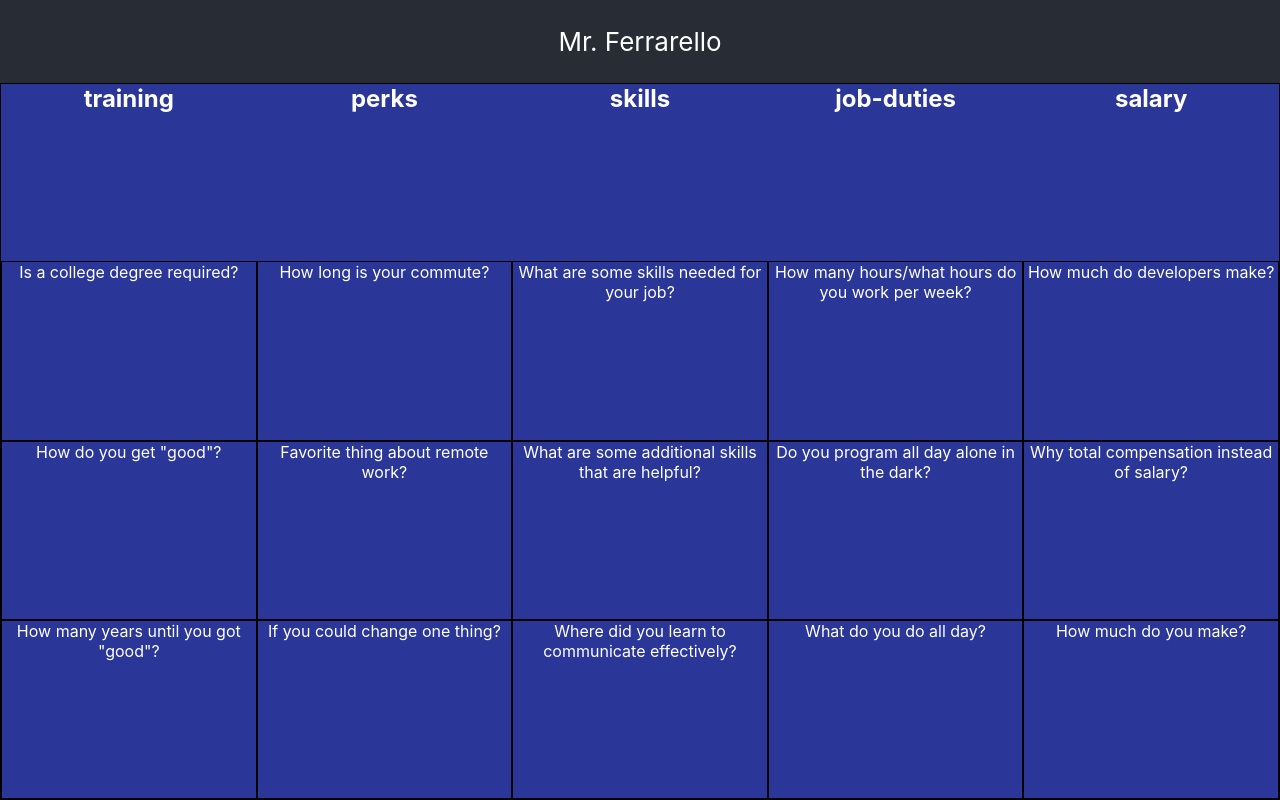
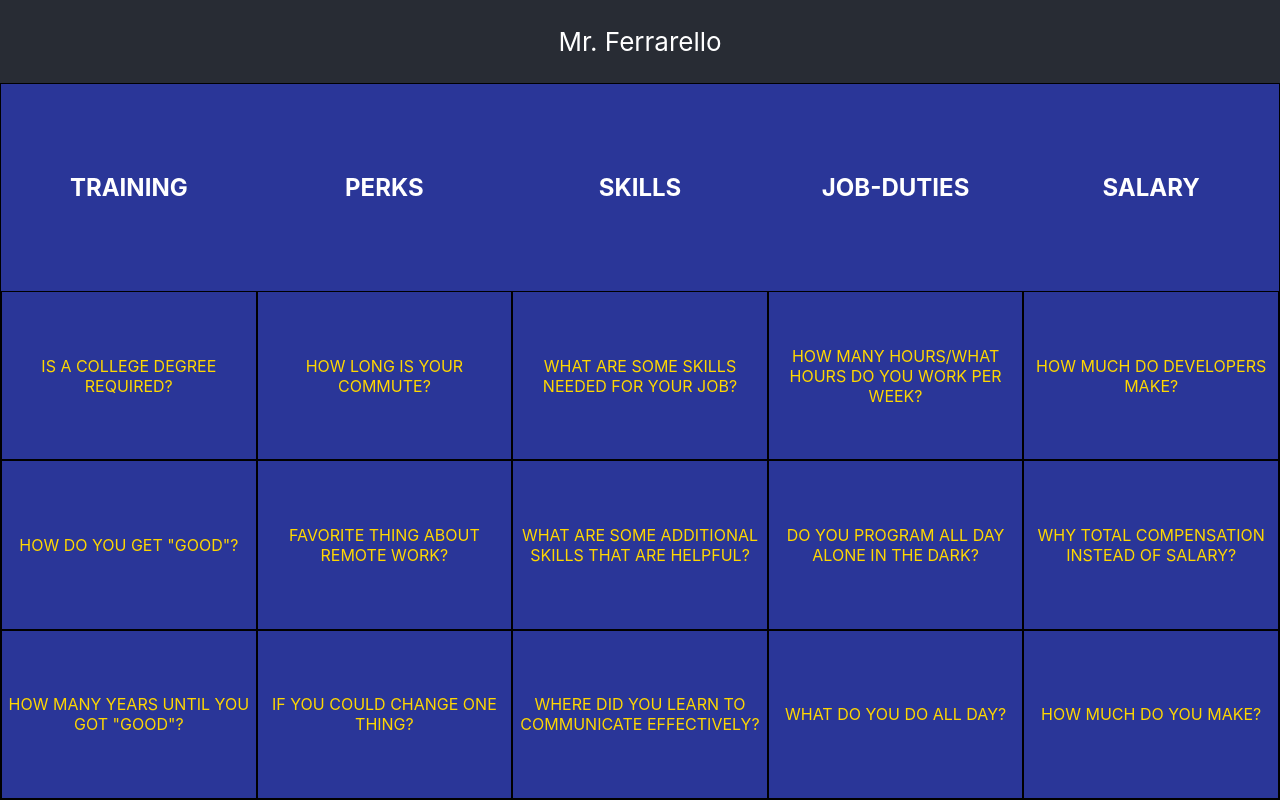
Before and after one commit to salcode/career-jeopardy, a React (Create React App) app: page / in a window 1280 px wide. Built offline with nearby package versions, Linux system fonts and the light colour scheme.

Commit message:
Improve colors and alignment
Hat Tip to David Walz

```diff
--- a/src/App.css
+++ b/src/App.css
@@ -44,8 +44,12 @@ body {
 }
 .cell {
 	height: 25%;
-	margin: 0;
+	text-transform: uppercase;
+	display: flex;
+	justify-content: center;
+	align-items: center;
 }
 section.cell {
 	border: 1px solid black;
+	color: gold;
 }
```
